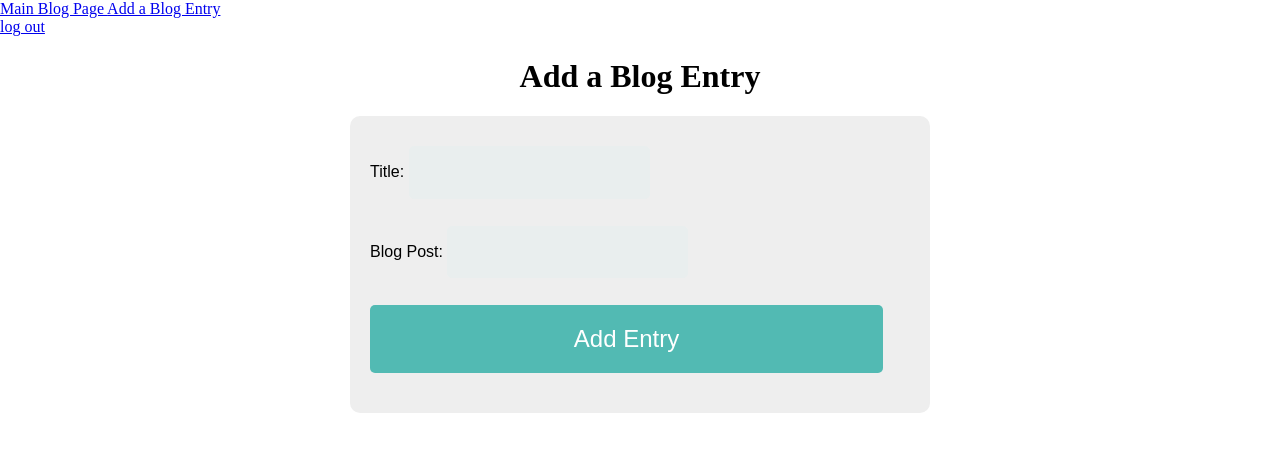
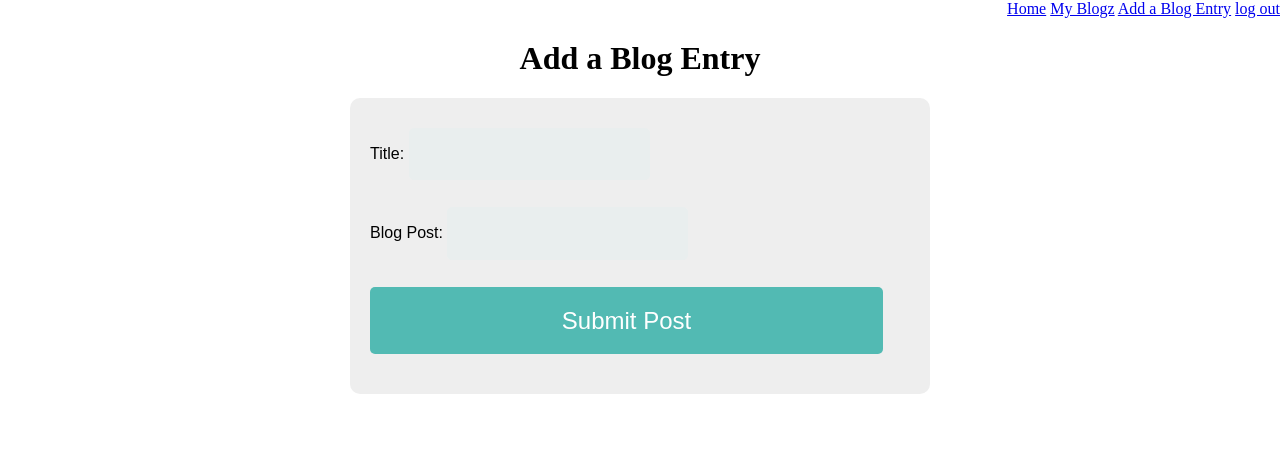
Before and after one commit to Witness327/blogz, a Flask app: page /newpost in a window 1280 px wide. Shown: the top 452 px of the page. Run offline with Flask 2, Linux system fonts and the light colour scheme; the visitor is signed in with stand-in values (Sample User, id 1); data comes from the database, SQL or seed files in the repository; data that the repository does not hold is empty; some libraries are stand-ins or nearby versions.

Commit message:
Added a few templates and route handelers

```diff
--- a/main.py
+++ b/main.py
@@ -49,8 +49,8 @@ def login():
         user = User.query.filter_by(email=email).first()
         if user and  check_pw_hash(password, user.pw_hash):
             session['email'] = email
-            flash("Logged in")
-            return redirect('/')
+            flash('Welcome Back!', 'logged-in')
+            return redirect('/newpost')
         else:
             flash('User password incorrect, or user does not exist', 'error')
 
@@ -72,7 +72,7 @@ def register():
             session['email'] = email
             return redirect('/')
         else:
-            return "<h1>Duplicate User</h1>"
+            flash('You already have an account with us! Just try logging in =)', 'dupicate')
 
     return render_template('signup.html')
 
@@ -110,12 +110,21 @@ def newpost():
     # if request.method == 'GET':
     # return redirect('/')
 
+@app.route('/home', methods=['POST', 'GET'])
+def home():
+    blog_posts = Blog.query.all()
+    return render_template('index.html', blog_posts=blog_posts)
 
-# @app.route('/blog', methods=['POST', 'GET'])
-# def blog():
+@app.route('/users', methods=['POST', 'GET'])
+def users():
+    blog_posts = User.query.all()
+    return render_template('singleusers.html', blog_posts=blog_posts)
+
+# @app.route('/home', methods=['POST', 'GET'])
+# def home():
 #     owner = User.query.filter_by(email=session['email']).first()
 #     blog_posts = Blog.query.filter_by(owner=owner).all()
-#     return render_template('blog.html', owner=owner, blog_posts=blog_posts)
+#     return render_template('blog.html', owner=owner,blog=blog_posts, blog_posts=blog_posts)
 
 @app.route('/blog', methods=['POST', 'GET'])
 def blog():
--- a/templates/base.html
+++ b/templates/base.html
@@ -9,6 +9,18 @@
             .error {
                 color: red;
             }
+
+            .logged-in {
+                color: #52bab3;
+            }
+            .dupicate {
+                color: #52bab3;
+            }
+
+
+
+
+
             form {
     background-color: #eee;
     padding: 20px;
@@ -61,20 +73,23 @@ button[type="submit"] {
     </head>
 <body>
 
-    <div>
-        <a href='/'>Main Blog Page   </a><a href='/newpost'>   Add a Blog Entry</a>
+    <div style="text-align: right;">
+        <a href='/home'>Home</a>
+        <a href='/'>My Blogz</a>
+        <a href='/newpost'>Add a Blog Entry</a>
+        <a href='/logout'>log out</a>
     </div>
     <div>
-        <a href='/logout'>log out</a>
+
     </div>
 
 
     {% with messages = get_flashed_messages(with_categories=True) %}
-        <ul>
+
         {% for category,message in messages %}
-            <li class="{{category}}">{{message}}</li>
+            <h1 style="text-align: center;" class="{{category}}">{{message}}</h1>
         {% endfor %}
-        </ul>
+
     {% endwith %}
 
     {% block content %}
--- a/templates/blog.html
+++ b/templates/blog.html
@@ -5,12 +5,9 @@
 
 
     <h1 style="text-align: center;">{{blog.title}}</h1>
+    <p style="text-align: center;">{{blog.entry}}</p>
 
 
-    <ul style=" list-style-type: none;">
 
-        <li>{{blog.entry}}</li>
-
-    </ul>
 
 {% endblock %}
--- a/templates/login.html
+++ b/templates/login.html
@@ -2,8 +2,8 @@
 {% extends "base.html" %}
 
 {% block content %}
-<h1 style="text-align: center;">Log in to Get It Done!</h1>
-<p style="text-align: center;">If you don't have an account, you may <a href="/register">register</a> for one</p>
+<h1 style="text-align: center;">Blogz!</h1>
+<h4 style="text-align: center;">If you don't have an account, you may <a href="/register">register</a> for one</h4>
 <form action="/login" method="post">
     <table>
         <tr>
--- a/templates/newpost.html
+++ b/templates/newpost.html
@@ -11,12 +11,12 @@
         <br>
         <label  >
                 Blog Post:
-                <input type="text" name='entry' spellcheck="true" required></textarea>
+                <input type="text" name='entry' spellcheck="true" required>
             </label>
 
 
 
-        <button type="submit">Add Entry</button>
+        <button type="submit">Submit Post</button>
 
     </form>
 
--- a/templates/signup.html
+++ b/templates/signup.html
@@ -1,7 +1,7 @@
 {% extends "base.html" %}
 
 {% block content %}
-<h1>Signup!</h1>
+<h1 style="text-align: center;">Signup!</h1>
 <form action="/register" method="post">
     <table>
         <tr>
@@ -23,6 +23,6 @@
             </td>
         </tr>
     </table>
-    <input type="submit" value="Register">
+    <button type="submit">Register</button>
 </form>
 {% endblock %}
```
Also changed, not shown: templates/id.html (deleted, +0 -8 lines), templates/index.html (+24 -0 lines), templates/singleusers.html (added, +22 -0 lines), templates/singleUser.html (deleted).
